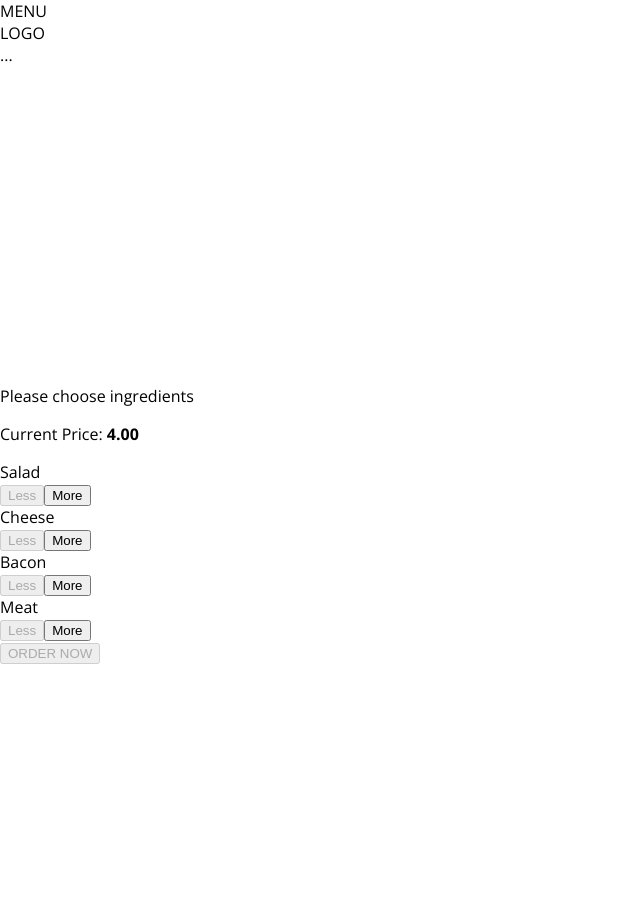
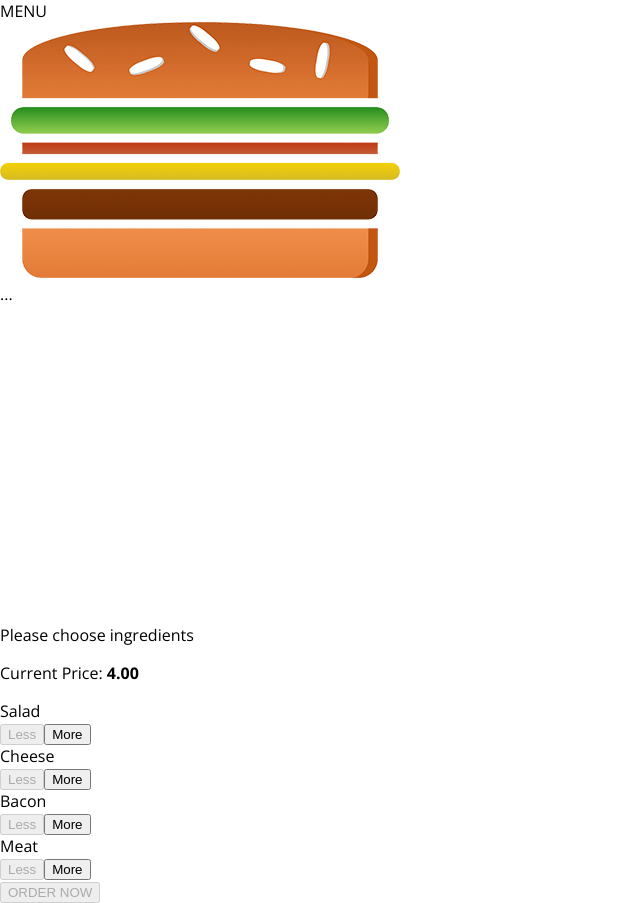
Before and after one commit to VladimirRiz/burger_app, a React app: page / in a window 1280 px wide. Shown: the whole page, without its empty margins (0-640 px from the left). Before the commit the page ends 800 px from the top, so only its background shows below. Built offline with nearby package versions, Linux system fonts and the light colour scheme.

Commit message:
feat: logo

```diff
--- /dev/null
+++ b/src/components/Logo/index.js
@@ -0,0 +1,11 @@
+import classes from './style.css';
+
+import burgerLogo from '../../assets/burger-logo.png';
+
+const Logo = (props) => (
+  <div className={classes.Logo}>
+    <img src={burgerLogo} alt="Logo" />
+  </div>
+);
+
+export default Logo;
--- /dev/null
+++ b/src/components/Logo/style.css
@@ -0,0 +1,10 @@
+.Logo {
+  background-color: #fff;
+  padding: 8px;
+  height: 80%;
+  border-radius: 5px;
+}
+
+.Logo img {
+  height: 100%;
+}
--- a/src/components/Navigation/Toolbar/index.js
+++ b/src/components/Navigation/Toolbar/index.js
@@ -1,9 +1,10 @@
 import classes from './style.css';
+import Logo from '../../Logo';
 
 const Toolbar = (props) => (
   <header className={classes.Toolbar}>
     <div>MENU</div>
-    <div>LOGO</div>
+    <Logo />
     <nav>...</nav>
   </header>
 );
```
